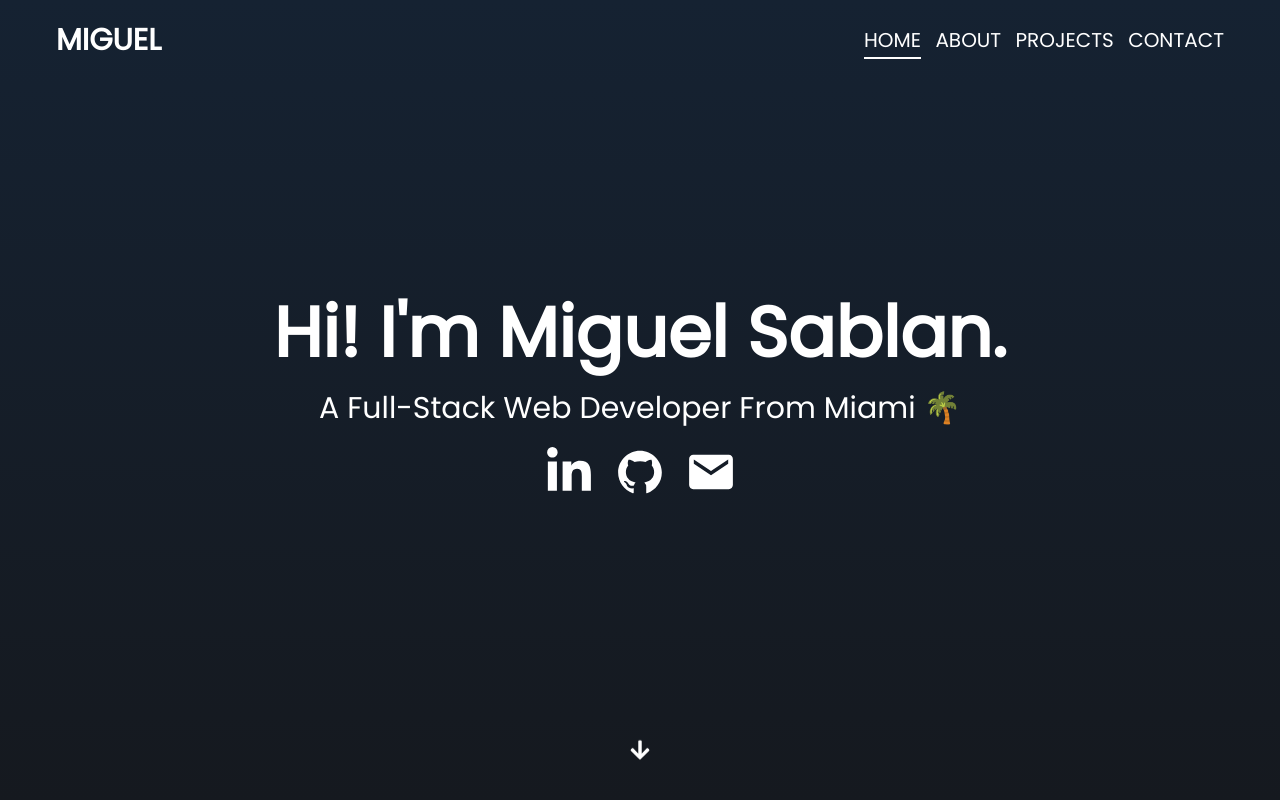
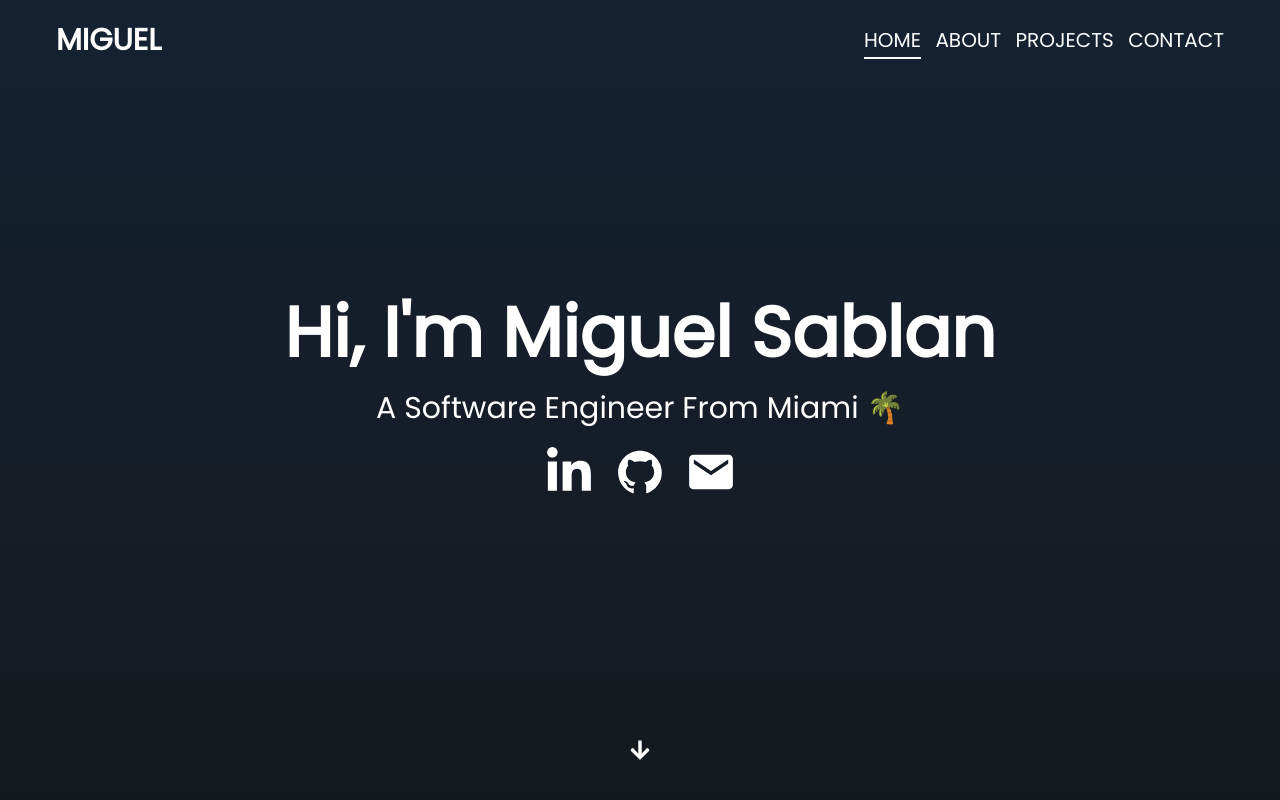
Before and after one commit to miguelSablan/portfolio-reactjs, a React (Create React App) app: page / in a window 1280 px wide. Shown: the top 800 px of the page. Built offline with nearby package versions, Linux system fonts and the light colour scheme.

Commit message:
updated landing section text

```diff
--- a/src/components/Landing/LandingSection.css
+++ b/src/components/Landing/LandingSection.css
@@ -12,6 +12,7 @@
   opacity: 0;
   animation: fadeInUp 1s forwards;
   animation-delay: 0.3s;
+  transition: 0.4s ease;
 }
 
 .landing-section > p {
@@ -19,6 +20,7 @@
   opacity: 0;
   animation: fadeInUp 1s forwards;
   animation-delay: 0.6s;
+  transition: 0.4s ease;
 }
 
 .icons-container {
--- a/src/components/Landing/LandingSection.jsx
+++ b/src/components/Landing/LandingSection.jsx
@@ -8,9 +8,9 @@ import { Link } from "react-scroll";
 const LandingSection = () => {
   return (
     <section id="home" className="landing-section">
-      <h1>Hi! I'm Miguel Sablan.</h1>
+      <h1>Hi, I'm Miguel Sablan</h1>
 
-      <p>A Full-Stack Web Developer From Miami 🌴</p>
+      <p>A Software Engineer From Miami 🌴</p>
 
       <div className="icons-container">
         <a
```
